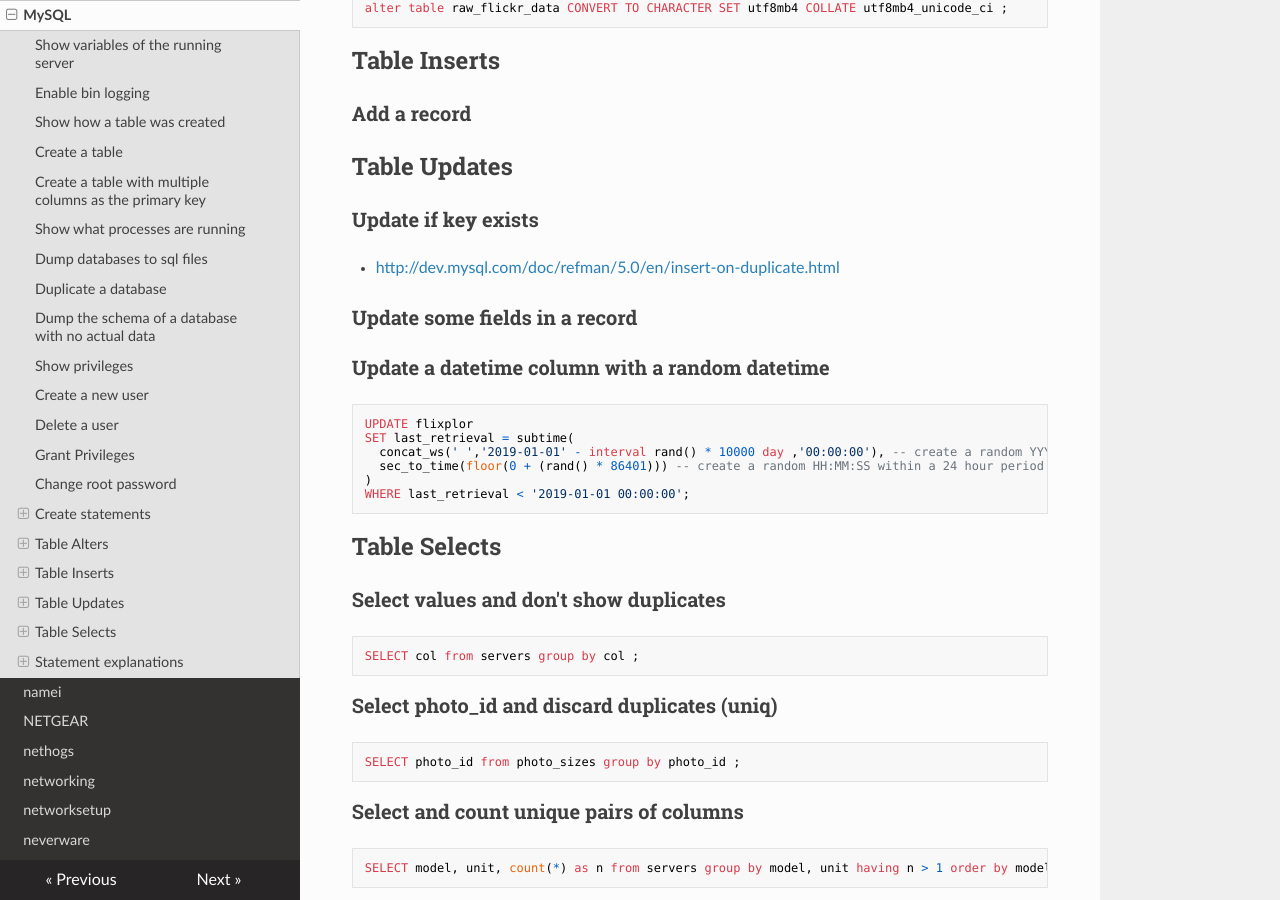
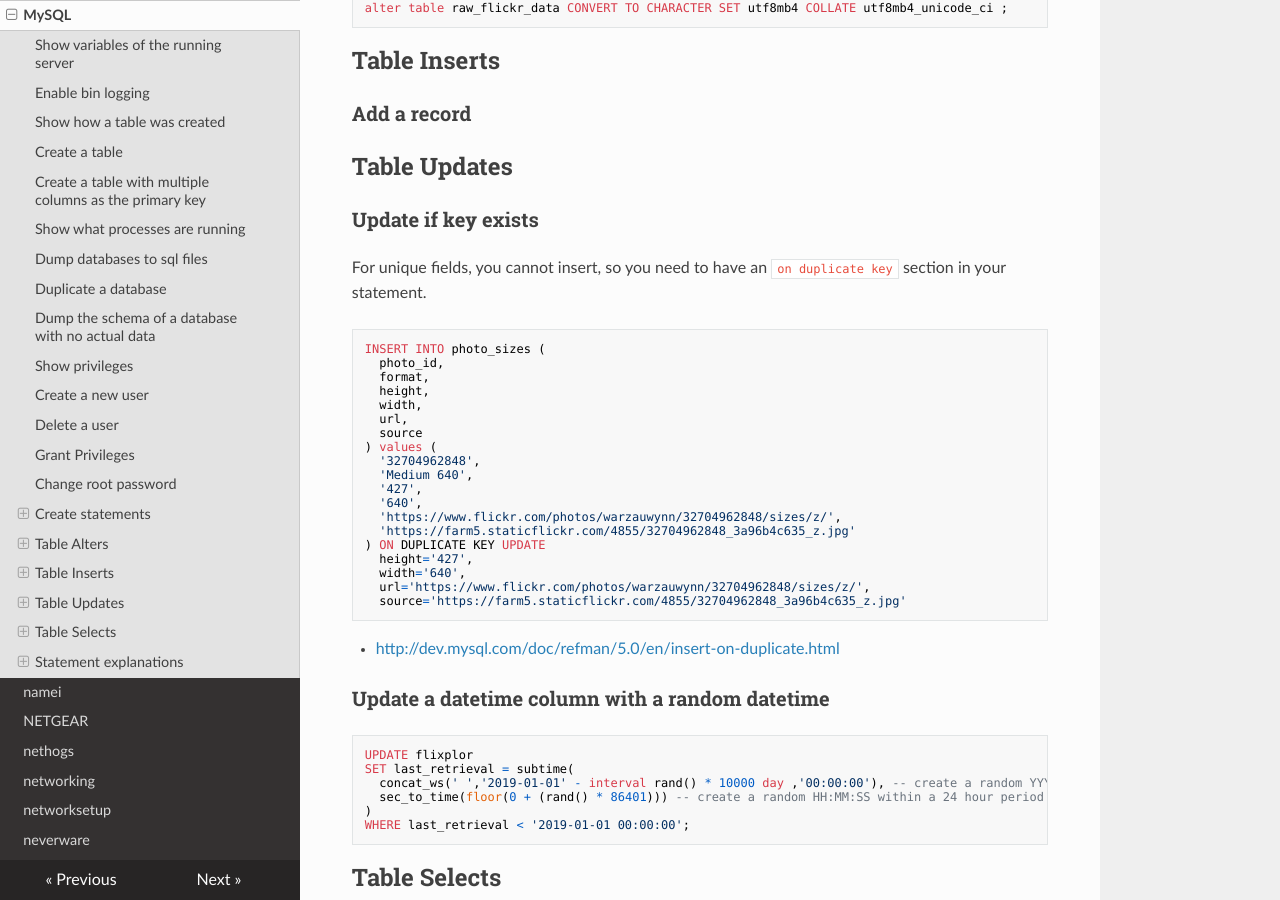
Before and after one commit to lando-cal/tech-notes, an MkDocs documentation site: the page built from docs/mysql.md, in a window 1280 px wide and 900 px high, scrolled down 3382 px. Built offline with MkDocs 1.6.1, drawn with Linux system fonts in a browser that asks for light colours; nearby versions of some CDN libraries.

Commit message:
Add example: on duplicate key

````diff
--- a/docs/mysql.md
+++ b/docs/mysql.md
@@ -183,9 +183,31 @@ alter table raw_flickr_data CONVERT TO CHARACTER SET utf8mb4 COLLATE utf8mb4_uni
 
 ### Update if key exists
 
+For unique fields, you cannot insert, so you need to have an `on duplicate key` section in your statement.
+
+```
+INSERT INTO photo_sizes (
+  photo_id,
+  format,
+  height,
+  width,
+  url,
+  source
+) values (
+  '32704962848',
+  'Medium 640',
+  '427',
+  '640',
+  'https://www.flickr.com/photos/warzauwynn/32704962848/sizes/z/',
+  'https://farm5.staticflickr.com/4855/32704962848_3a96b4c635_z.jpg'
+) ON DUPLICATE KEY UPDATE
+  height='427',
+  width='640',
+  url='https://www.flickr.com/photos/warzauwynn/32704962848/sizes/z/',
+  source='https://farm5.staticflickr.com/4855/32704962848_3a96b4c635_z.jpg'
+```
+
 - <http://dev.mysql.com/doc/refman/5.0/en/insert-on-duplicate.html>
-
-### Update some fields in a record
 
 ### Update a datetime column with a random datetime
 
````
